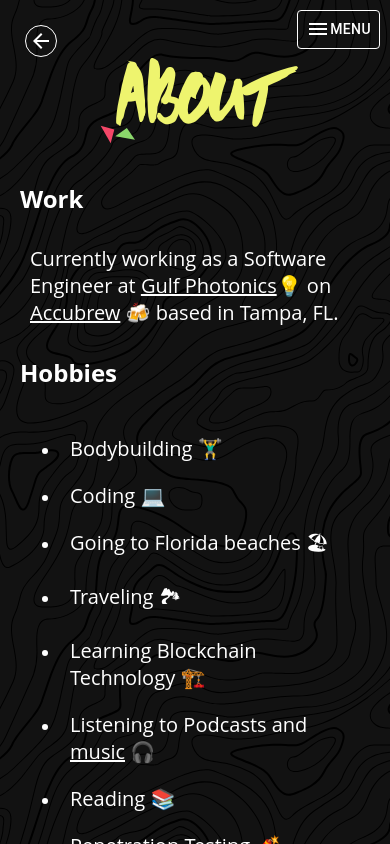
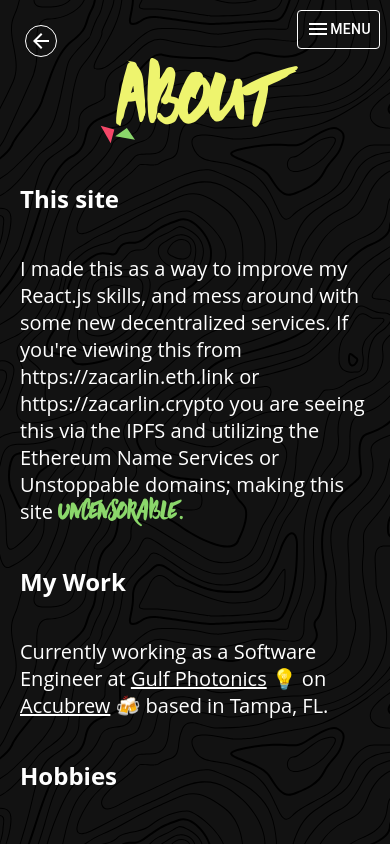
Before and after one commit to About7Sharks/Porfolio, a React (Create React App) app: page /about in a window 390 px wide. Shown: the top 844 px of the page. Built offline with nearby package versions, Linux system fonts and the light colour scheme.

Commit message:
added emoji comonent to conform to best practices, now pace emoji as a prop to component. fixed responsiveness of gird and other compoentn titiels

```diff
--- a/public/index.html
+++ b/public/index.html
@@ -9,7 +9,7 @@
     <link rel="apple-touch-icon" href="%PUBLIC_URL%/logo192.png" />
     <link rel="manifest" href="%PUBLIC_URL%/manifest.json" />
     <title>Zacs React App</title>
-    <script type="text/javascript">
+    <!-- <script type="text/javascript">
       var _paq = window._paq || [];
       _paq.push(['trackPageView']);
       _paq.push(['enableLinkTracking']);
@@ -20,7 +20,7 @@
         var d=document, g=d.createElement('script'), s=d.getElementsByTagName('script')[0];
         g.type='text/javascript'; g.async=true; g.defer=true; g.src=u+'js/nfogix.min.js'; s.parentNode.insertBefore(g,s);
       })();
-    </script>
+    </script> -->
   </head>
   <body>
     <noscript>You need to enable JavaScript to run this app.</noscript>
--- a/src/App.js
+++ b/src/App.js
@@ -33,8 +33,6 @@
           </Route>
           <Route path={"/"| "/home"}>
             <Home/>
-            {/* <Projects/>
-            <BlogPosts/> */}
           </Route>
         </Switch>
       </Router>
--- a/src/components/Home.js
+++ b/src/components/Home.js
@@ -1,20 +1,20 @@
 import React, { Component } from 'react';
 import {  Link } from "react-router-dom";
 import './myscss.scss'
+import Emoji from './util/emoji'
 class Home extends Component {
   clickedArrow = (e,value) => {
       document.getElementById('projects').scrollIntoView()
   }
    render(){
     return  <div className="App">
-            <span><p>Hi 👋, I'm Zach a fun loving</p> <h1 >software engineer <span className='showHide'>_</span></h1> </span>
+            <span><p>Hi <Emoji symbol='👋'/>, I'm Zach a fun loving</p> <h1 >software engineer <span className='showHide'>_</span></h1> </span>
             <span>
-            <Link to={'/journal'}>Journal 🗒️</Link>   |
-            <Link to={'/projects'}>Projects 🚧</Link> |
-            <Link to={'/about'}>About 🤷</Link>
+            <Link to={'/journal'}>Journal <Emoji symbol='🗒️'/></Link>   |
+            <Link to={'/projects'}>Projects <Emoji symbol='🚧'/></Link> |
+            <Link to={'/about'}>About <Emoji symbol='🤷'/></Link>
             </span>
           </div>
     }
 }
 export default Home
-// 🧙‍♂
--- a/src/components/about/about.js
+++ b/src/components/about/about.js
@@ -4,6 +4,7 @@
 import EmailIcon from '@material-ui/icons/Email';
 import InstagramIcon from '@material-ui/icons/Instagram';
 import TwitterIcon from '@material-ui/icons/Twitter';
+import Emoji from '../util/emoji'
 const aboutStyles = {
     about:{
         paddingTop:'10px',
@@ -22,32 +23,27 @@
 export default function About(){
     return <div className='about' style={aboutStyles.about}>
         <h1>About</h1>
-        <h2>Work</h2>
-        <p> Currently working as a Software Engineer at <a style={aboutStyles.links} href='http://gulfphotonics.com/' target='_blank'>Gulf Photonics</a>💡 on <a style={aboutStyles.links} href='https://accubrew.io' target='_blank'>Accubrew</a> 🍻 based in Tampa, FL. </p>
+        <h2>This site</h2>
+        <p>I made this as a way to improve my React.js skills, and mess around with some new decentralized services. If you're viewing this from https://zacarlin.eth.link or https://zacarlin.crypto you are seeing this via the IPFS and utilizing the Ethereum Name Services or Unstoppable domains; making this site <strong>Uncensorable.</strong>
+        </p>
+        <h2>My Work</h2>
+        <p> Currently working as a Software Engineer at <a style={aboutStyles.links} href='http://gulfphotonics.com/' target='_blank' rel="noopener noreferrer">Gulf Photonics</a><Emoji symbol='💡'/> on <a style={aboutStyles.links} href='https://accubrew.io' target='_blank' rel="noopener noreferrer">Accubrew</a><Emoji symbol='🍻'/>  based in Tampa, FL. </p>
 
 <h2>Hobbies</h2>
-{/* <p>I like to stay busy</p> */}
 <ul>
-<li><p>Bodybuilding 🏋️‍♂️</p></li>
-  <li><p>Coding 💻</p></li>
-  <li><p>Going to Florida beaches 🏖</p></li>
-  <li><p>Traveling 🏞</p></li>
-  <li><p>Learning Blockchain Technology 🏗️</p></li>
-  <li><p>Listening to Podcasts and <a target='_blank' rel="noopener noreferrer" style={aboutStyles.links} href='https://open.spotify.com/playlist/37i9dQZF1EphhdCcTha7XI?si=cur9rcxGThiBeHUOPbFRhA'>music</a> 🎧</p></li>
-  <li><p>Reading 📚</p></li>
-  <li><p>Penetration Testing 🧨</p></li>
-  <li><p>GF 👩🏻‍⚕️</p></li>
+<li><p>Bodybuilding <Emoji symbol='🏋️‍♂️'/></p></li>
+  <li><p>Coding <Emoji symbol='💻'/></p></li>
+  <li><p>Going to Florida beaches <Emoji symbol='🌊'/></p></li>
+  <li><p>Traveling <Emoji symbol='🏞'/></p></li>
+  <li><p>Learning Blockchain Technology <Emoji symbol='🏗️'/></p></li>
+  <li><p>Listening to Podcasts and <a target='_blank' rel="noopener noreferrer" style={aboutStyles.links} href='https://open.spotify.com/playlist/37i9dQZF1EphhdCcTha7XI?si=cur9rcxGThiBeHUOPbFRhA'>music</a><Emoji symbol='🎧'/></p></li>
+  <li><p>Reading <Emoji symbol='📚'/></p></li>
+  <li><p>Penetration Testing <Emoji symbol='🧨'/></p></li>
+  <li><p>GF <Emoji symbol='👩🏻‍⚕️'/></p></li>
 </ul>
 
 
 <span><h2>Resume</h2>&nbsp;-&nbsp;<p><a target='_blank' rel="noopener noreferrer" style={aboutStyles.links} href='https://pdrive.co/sharedfiles?u=sockrates.id.blockstack&i=d3005c20-bbbe-432c-8085-21313767e864'>Download</a></p></span>
-
-<h2>This site</h2>
-
-<p>I made this as a way to improve my React.js skills, and mess around with some new decentralized services. If you're viewing this from https://zacarlin.eth.link or https://zacarlin.crypto you are seeing this via the IPFS and utilizing the Ethereum Name Services or Unstoppable domains; making this site <strong>Uncensorable.</strong>
-</p>
-
-
 
 
 <span style={{marginTop:'25px',cursor:'pointer'}}>
--- a/src/components/drawer.js
+++ b/src/components/drawer.js
@@ -55,7 +55,7 @@
   const list = (anchor) => (
   <div className={clsx(classes.list,classes.drawer, { [classes.fullList]: anchor === 'top' || anchor === 'bottom' })}
       role="presentation" onClick={toggleDrawer(anchor, false)}  onKeyDown={toggleDrawer(anchor, false)}>
-      <List className={classes.drawers,'zacOverwrite'}>
+      <List className={classes.drawers + ' zacOverwrite'}>
         {['Home', 'Journal', 'Projects', 'About'].map((text, index) => (
           <ListItem button key={text}>
             <ListItemIcon>{ text==='Home'?<HomeIcon/>:text==='Journal'?<BookIcon/>:text==='Projects'?<AccountTreeIcon/>:text==='About'?<InfoIcon/>:<AccountTreeIcon/> }</ListItemIcon>
--- /dev/null
+++ b/src/components/journal/posts.scss
@@ -0,0 +1,40 @@
+.journalCard{
+    position: relative;
+    width: 100%;
+    height:420px;
+    background:#262626;
+    color:white;
+    border-radius:25px;
+    text-shadow: 2px 2px #444;
+    cursor:pointer;
+    .media{
+        height: 200px;
+        width:100%;
+        border-top-left-radius: 25px;
+        border-top-right-radius: 25px;
+    }
+    h3{
+        border-bottom: 1px solid white;
+    }
+    .meta{
+        padding: 10px;
+    }
+
+    .coverEffect{
+        position: absolute;
+        display: inline;
+        width: 100%;
+        height: 100%;
+        left: 0;
+        background-color: rgba(255, 255, 255, 0.036);
+        border-radius:25px;
+        z-index: -1;
+    }
+    &:hover{
+        transform: scale(1.03);
+        .coverEffect{
+            display: inline;
+            z-index: 2;
+        }
+    }
+}
--- a/src/components/myscss.scss
+++ b/src/components/myscss.scss
@@ -14,9 +14,7 @@
     font-family: Summer Hearts, Helvetica Neue, Helvetica, Arial, sans-serif;
     font-size: 4rem;
     position: relative;
-    max-width: 300px;
     margin: 0 auto;
-    margin-bottom: 30px;
 
     &::after,
     &::before {
@@ -97,7 +95,9 @@
 
 #root {
   overflow-x: hidden;
-
+  display: inline-flex;
+  justify-content: center;
+  width: 100%;
   //home page
   .App {
     background: #121212 url('../assets/headerBackground.jpeg') no-repeat center center fixed;
@@ -122,7 +122,7 @@
     }
 
     p {
-      margin: 50px 30px -20px 30px;
+      margin: 50px 30px 0px 30px;
       text-align: 'left';
       animation: slideRight 1.8s cubic-bezier(0.0, 0.1, 0.25, 1);
       z-index: 10;
@@ -137,7 +137,8 @@
       text-decoration: none;
       transition: 1s;
       padding: 0px 4px;
-      display: inline-grid;
+      display: inline-flex;
+
     }
 
     a:nth-child(1):hover {
@@ -199,12 +200,10 @@
 }
 
 .article {
+  padding-top: 50px;
   max-width: 600px;
   margin: 0 auto;
-
-  h1 {
-    color: black;
-  }
+  color: white;
 }
 
 
@@ -233,27 +232,21 @@
 
   .content {
     padding: 25px;
-    max-width: 1040px;
+    max-width: 100vw;
     margin: 0 auto;
     display: grid;
-    grid-template-columns: repeat(auto-fit, minmax(300px, 1fr));
+    grid-template-columns: repeat(auto-fill, minmax(300px, 380px));
     gap: 25px 20px;
     justify-items: center;
-  }
-}
-
-.content {
-  padding: 20px;
     min-height: 100vh;
-
     a,
     h1 {
       color: white;
       margin-top: 50px;
     }
-
     .article {
       color: white;
+    }
   }
 }
 
@@ -277,7 +270,7 @@
   display: inline-flex;
   flex-wrap: wrap;
   justify-content: center;
-  max-width: 1000px;
+  max-width: 100vw;
 }
 
 .card {
@@ -320,6 +313,7 @@
 
   p {
     text-align: left;
+    padding: 10px;
   }
 
   h3 {
@@ -350,6 +344,8 @@
 .about, .blog{
   display: inline-flex;
   flex-direction: column;
+  padding: 0px;
+  width: 100%;
 }
 
 
@@ -392,8 +388,6 @@
 }
 
 p {
-  margin: 0px auto;
-  padding: 10px;
   font-size: 1.25rem;
 }
 
@@ -417,7 +411,6 @@
 
     span {
       font-size: 1.2rem;
-      margin-top: 15px;
     }
   }
 }
--- a/src/components/projects/projects.js
+++ b/src/components/projects/projects.js
@@ -3,6 +3,7 @@
 import { Button } from '@material-ui/core';
 import TextField from '@material-ui/core/TextField';
 import Autocomplete from '@material-ui/lab/Autocomplete';
+import Emoji from '../util/emoji'
 
 
 
@@ -56,7 +57,7 @@
     return (
       <div id='projects' className='projects'>
           <h1>Projects</h1>
-          <p>Here you can find some sites that i'm currently hosting on the interwebs 🕸️</p>
+          <p>Here you can find some sites that i'm currently hosting on the interwebs <Emoji symbol='🕸️'/></p>
 
       <Autocomplete
         id="searchBar"
--- /dev/null
+++ b/src/components/util/emoji.js
@@ -0,0 +1,13 @@
+import React from 'react';
+
+const Emoji = props => (
+    <span
+        style={{marginLeft:'5px'}}
+        className="emoji"
+        role="img"
+        aria-label={props.label ? props.label : ""}
+        aria-hidden={props.label ? "false" : "true"}
+    >
+        {props.symbol}
+    </span>);
+export default Emoji;
```
Also changed, not shown: src/components/journal/PostCard.js (+9 -34 lines). Lines whose indentation alone changed are shown as unchanged.
